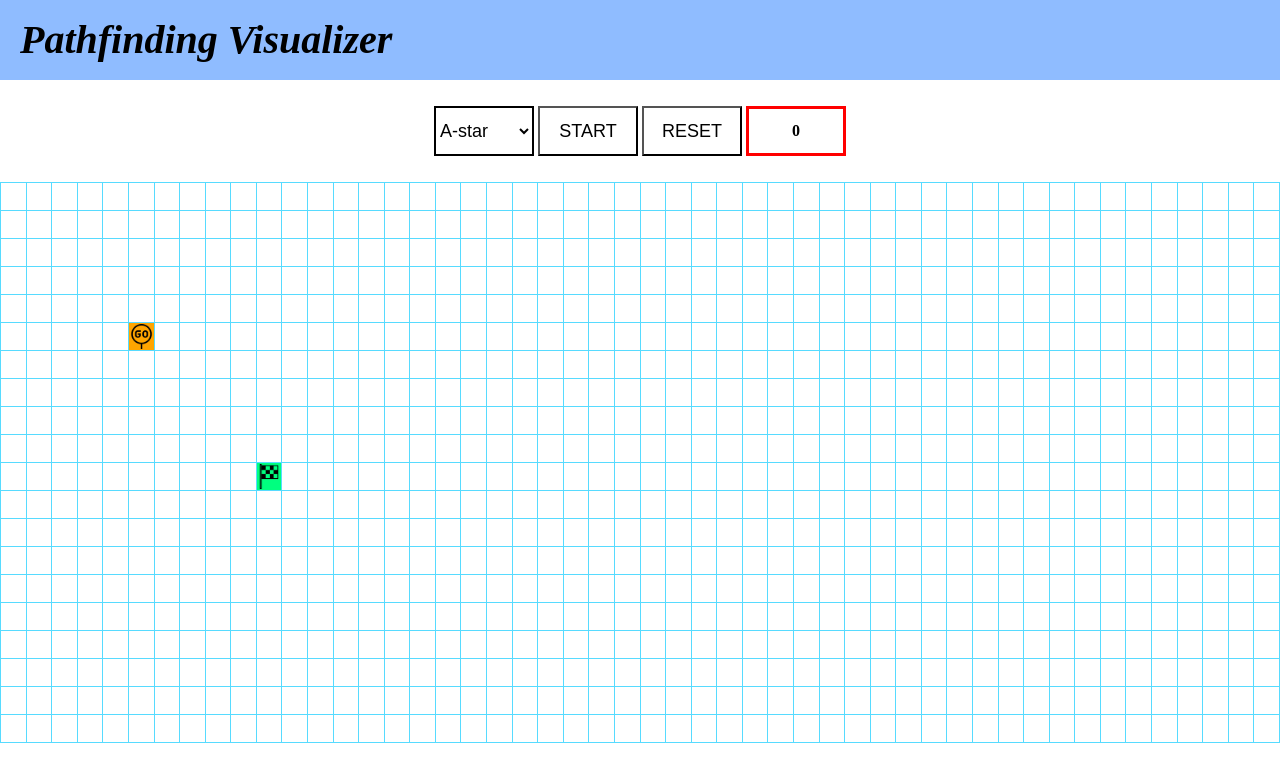
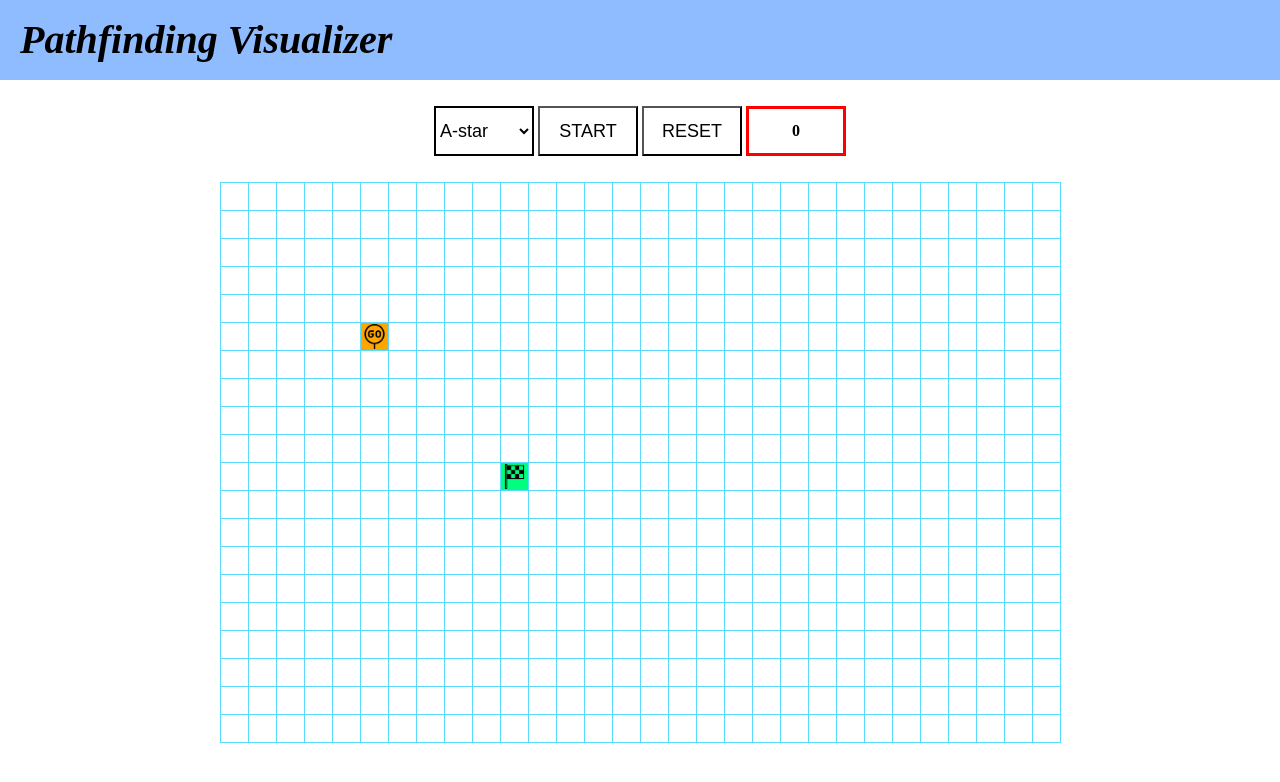
Before and after one commit to younghwanjoe/Pathfinding-Visualizer, a React app: page / in a window 1280 px wide. Shown: the top 782 px of the page. Built offline with nearby package versions, Linux system fonts and the light colour scheme.

Commit message:
redux action함수와 reducer함수 수정 및 컴포넌트에 반영

```diff
--- a/src/components/GridBoard.js
+++ b/src/components/GridBoard.js
@@ -3,14 +3,14 @@ import GridBox from './GridBox';
 import { useSelector } from 'react-redux';
 
 const GridBoard = () => {
-  const { countAxisY } = useSelector(({ countAxisY }) => ({
+
+  const { countAxisX, countAxisY,boardCoordinate } = useSelector(({ countAxisX, countAxisY, boardCoordinate }) => ({
+    countAxisX,
     countAxisY,
+    boardCoordinate,
   }));
 
-  const { boardCoordinate } = useSelector(({ boardCoordinate }) => ({
-    boardCoordinate: boardCoordinate,
-  }));
-
+  const getGridBoard = () => {
     const gridList = Object.keys(boardCoordinate).map((point) => {
       const { x, y, pointType, visited, wall, cost } = boardCoordinate[point];
       const key = `${y}-${x}`;
@@ -27,17 +27,16 @@ const GridBoard = () => {
       );
       return gridBox;
     });
+    const gridBoard = [];
 
-  const getGridBoard = () => {
-    const gridBoard = [];
-    [...Array(countAxisY).keys()].forEach((y) => {
-      const gridRow = gridList.filter((el) => el.props.y === y);
+    for(let y =0; y< countAxisY; y++){
+      const gridRow = gridList.splice(0,countAxisX)
       gridBoard.push(
         <div className="row" key={`row-${y}`}>
           {gridRow}
         </div>
       );
-    });
+    }
     return gridBoard;
   };
 
--- a/src/components/GridBox.js
+++ b/src/components/GridBox.js
@@ -8,7 +8,7 @@ import {
 } from '../modules';
 
 const GridBox = (props) => {
-  const { x, y, pointType, visited, wall } = props;
+  const { x, y, pointType } = props;
   const { startPoint, endPoint, dragTarget } = useSelector(
     ({ startPoint, endPoint, dragTarget }) => ({
       startPoint,
@@ -17,24 +17,33 @@ const GridBox = (props) => {
     })
   );
   const boxPoint = `${y}-${x}`;
+  const [boxClass, setBoxClass] = useState('box');
+
+
   useEffect(() => {
-    if (pointType === 'path') {
+    switch(pointType){
+      case 'path':
         setBoxClass('box path');
-    } else if (pointType === 'unvisited') {
-      setBoxClass('box');
-    } else if (pointType === 'visited') {
-      setBoxClass('box visited');
-    } else if (pointType === 'wall') {
+        break;
+      case 'unvisited':
+        setBoxClass('box')
+        break;
+      case 'visited':
+        setBoxClass('box visited')
+        break;
+      case 'wall':
         setBoxClass('box wall');
+        break;
+      case 'start':
+        setBoxClass('box start-point');
+        break;
+      case 'end':
+        setBoxClass('box end-point');
+        break;
+      default:
+        return
     }
-
-    if (boxPoint === startPoint) {
-      setBoxClass('box start-point');
-    } else if (boxPoint === endPoint) {
-      setBoxClass('box end-point');
-    }
-  }, [startPoint, endPoint, boxPoint, pointType, wall, visited]);
-  const [boxClass, setBoxClass] = useState('box');
+  },[pointType])
 
   const { boardCoordinate } = useSelector(({ boardCoordinate }) => ({
     boardCoordinate: boardCoordinate,
@@ -43,20 +52,21 @@ const GridBox = (props) => {
   const dispatch = useDispatch();
 
   const updateBox = useCallback(
-    (payload) =>
+    ({point,pointType}) =>
       dispatch(
         updateBoxAction({
-          payload: payload,
+          point,pointType
         })
       ),
     [dispatch]
   );
 
   const dispatchStartPoint = useCallback(
-    (payload) => {
+    ({point}) => {
       dispatch(
         setStartPointAction({
-          payload: payload,
+          point,
+          pointType: 'end'
         })
       );
     },
@@ -64,10 +74,10 @@ const GridBox = (props) => {
   );
 
   const dispatchEndPoint = useCallback(
-    (payload) => {
+    ({point}) => {
       dispatch(
         setEndPointAction({
-          payload: payload,
+          point
         })
       );
     },
@@ -82,25 +92,23 @@ const GridBox = (props) => {
   };
   const rightMouseClick = (e) => {
     e.preventDefault();
-    dispatchEndPoint(boxPoint);
-    // setBoxClass("box start-point");
+    dispatchEndPoint({point:boxPoint});
   };
 
   const onClick = (e) => {
     e.preventDefault();
+    if(pointType === 'wall' || pointType === 'unvisited'){
       updateBox({
         point: boxPoint,
-      pointType:
-        boardCoordinate[boxPoint]['pointType'] === 'wall'
-          ? 'unvisited'
-          : 'wall',
+        pointType: pointType === 'wall' ? 'unvisited' : 'wall'
       });
+    }
   };
   const dispatchDragTarget = useCallback(
-    (payload) => {
+     ({point})=> {
         dispatch(
           updateDragTargetAction({
-          payload: payload,
+            point
           })
         );
     },
@@ -111,9 +119,9 @@ const GridBox = (props) => {
     e.stopPropagation();
     e.preventDefault();
     if (boxPoint === startPoint) {
-      dispatchDragTarget('startPoint');
+      dispatchDragTarget({point: boxPoint});
     } else if (boxPoint === endPoint) {
-      dispatchDragTarget('endPoint');
+      dispatchDragTarget({point: boxPoint});
     } else if (dragTarget === null) {
       updateBox({
         point: boxPoint,
@@ -132,14 +140,14 @@ const GridBox = (props) => {
 
   const onDragEnd = (e) => {
     e.preventDefault();
-    dispatchDragTarget(null);
+    dispatchDragTarget({point:null});
   };
 
   const onDrop = (e) => {
-    if (dragTarget === 'startPoint') {
-      dispatchStartPoint(boxPoint);
-    } else if (dragTarget === 'endPoint') {
-      dispatchEndPoint(boxPoint);
+    if (dragTarget === startPoint) {
+      dispatchStartPoint({point:boxPoint});
+    } else if (dragTarget === endPoint) {
+      dispatchEndPoint({point:boxPoint});
     }
   };
   return (
@@ -150,8 +158,8 @@ const GridBox = (props) => {
       onClick={onClick}
       onDragEnter={onDragEnter}
       onDragOver={onDragOver}
+      onDrop={onDrop}
       onDragEnd={onDragEnd}
-      onDrop={onDrop}
       onMouseEnter={mouseEnter}
       onMouseLeave={mouseLeave}
       draggable={true}
--- a/src/modules/index.js
+++ b/src/modules/index.js
@@ -1,13 +1,17 @@
 import cloneDeep from 'lodash/fp/cloneDeep';
 
-const countAxisX = 50;
-const countAxisY = 20;
+const COUNT_AXIS_X = 30;
+const COUNT_AXIS_Y = 20;
 
 // initializing boardCoordinate
-const boardCoordinate = {};
-[...Array(countAxisY).keys()].forEach((y) => {
-  [...Array(countAxisX).keys()].forEach((x) => {
-    boardCoordinate[`${y}-${x}`] = {
+const START_POINT = '5-5';
+const END_POINT = '10-10';
+
+const createBoardCoordinate = (countAxisX,countAxisY,startPoint,endPoint) => {
+  const board = {}
+  for(let y=0; y < countAxisY; y++){
+    for(let x=0; x < countAxisX; x++){
+      board[`${y}-${x}`] = {
         index: `${y}-${x}`,
         x: x,
         y: y,
@@ -18,15 +22,21 @@ const boardCoordinate = {};
         shortest: Infinity, //shortest cost from startPoint
         prev: null, //previous vertex
       };
-  });
-});
+    }
+  }
+  board[startPoint]['pointType'] = 'start'
+  board[endPoint]['pointType'] = 'end'
+  return board
+};
+
+const boardCoordinate = createBoardCoordinate(COUNT_AXIS_X,COUNT_AXIS_Y,START_POINT,END_POINT);
 
 const initialState = {
   boardCoordinate: boardCoordinate,
-  startPoint: '5-5',
-  endPoint: '10-10',
-  countAxisX: countAxisX,
-  countAxisY: countAxisY,
+  startPoint: START_POINT,
+  endPoint: END_POINT,
+  countAxisX: COUNT_AXIS_X,
+  countAxisY: COUNT_AXIS_Y,
   currentSearchPoints: [],
   algorithm: 'dijkstra',
   visitedPoints: [],
@@ -41,38 +51,68 @@ export const UPDATE_BOX = 'controller/updateBox';
 export const UPDATE_SHORTEST_PATH = 'controller/updateShortestPath';
 export const UPDATE_DRAG_TARGET = 'updateDragTarget';
 
-export function setStartPointAction({ payload }) {
-  return { type: SET_START_POINT, payload };
+export function setStartPointAction({ point }) {
+  return { type: SET_START_POINT, point };
 }
-export function setEndPointAction({ payload }) {
-  return { type: SET_END_POINT, payload };
+export function setEndPointAction({ point }) {
+  return { type: SET_END_POINT, point };
 }
-export function resetStateAction({ payload }) {
-  return { type: RESET_STATE, payload };
+export function resetStateAction() {
+  return { type: RESET_STATE };
 }
-export function updateBoxAction({ payload }) {
-  return { type: UPDATE_BOX, payload };
+export function updateBoxAction({ point, pointType }) {
+  return { type: UPDATE_BOX, point, pointType };
 }
-export function updateShortestPathAction({ payload }) {
-  return { type: UPDATE_SHORTEST_PATH, payload };
+export function updateShortestPathAction({ algorithm }) {
+  return { type: UPDATE_SHORTEST_PATH, algorithm };
 }
-export function updateDragTargetAction({ payload }) {
-  return { type: UPDATE_DRAG_TARGET, payload };
+export function updateDragTargetAction({ point }) {
+  return { type: UPDATE_DRAG_TARGET, point };
 }
 
 const reducer = (state = initialState, action) => {
   switch (action.type) {
     case SET_START_POINT: {
+      const {point} = action;
+      const {startPoint} = state;
+      const prevBox = {
+        ...state['boardCoordinate'][startPoint],
+        pointType: 'unvisited'
+      };
+      const newBox = {
+        ...state['boardCoordinate'][point],
+        pointType: 'start'
+      };
       return {
         ...state,
-        startPoint: action.payload,
+        boardCoordinate: {
+          ...state['boardCoordinate'],
+          [startPoint]: prevBox,
+          [point]: newBox,
+        },
+        startPoint: point,
       };
     }
 
     case SET_END_POINT: {
+      const {point} = action;
+      const {endPoint} = {...state};
+      const prevBox = {
+        ...state['boardCoordinate'][endPoint],
+        pointType: 'unvisited'
+      };
+      const newBox = {
+        ...state['boardCoordinate'][point],
+        pointType: 'end'
+      };
       return {
         ...state,
-        endPoint: action.payload,
+        boardCoordinate: {
+          ...state['boardCoordinate'],
+          [endPoint]: prevBox,
+          [point]: newBox,
+        },
+        endPoint: point,
       };
     }
 
@@ -81,25 +121,22 @@ const reducer = (state = initialState, action) => {
     }
 
     case UPDATE_BOX: {
-      const payload = action.payload;
-      const keys = Object.keys(payload);
+      const { point, pointType } = action;
       const newBox = {
-        ...state['boardCoordinate'][action.payload.point],
+        ...state['boardCoordinate'][point],
+        pointType
       };
-      keys.forEach((key) => {
-        newBox[key] = payload[key];
-      });
       return {
         ...state,
         boardCoordinate: {
           ...state['boardCoordinate'],
-          [action.payload.point]: newBox,
+          [point]: newBox,
         },
       };
     }
 
     case UPDATE_SHORTEST_PATH: {
-      switch (action.payload.algorithm) {
+      switch (action.algorithm) {
         case 'Daijkstra': {
           const visitedPoints = [];
           const { startPoint, endPoint } = state;
@@ -188,10 +225,10 @@ const reducer = (state = initialState, action) => {
     }
 
     case UPDATE_DRAG_TARGET: {
-      const payload = action.payload;
+      const point = action.point;
       return {
         ...state,
-        dragTarget: payload,
+        dragTarget: point,
       };
     }
     default:
```
Lines whose indentation alone changed are shown as unchanged.
